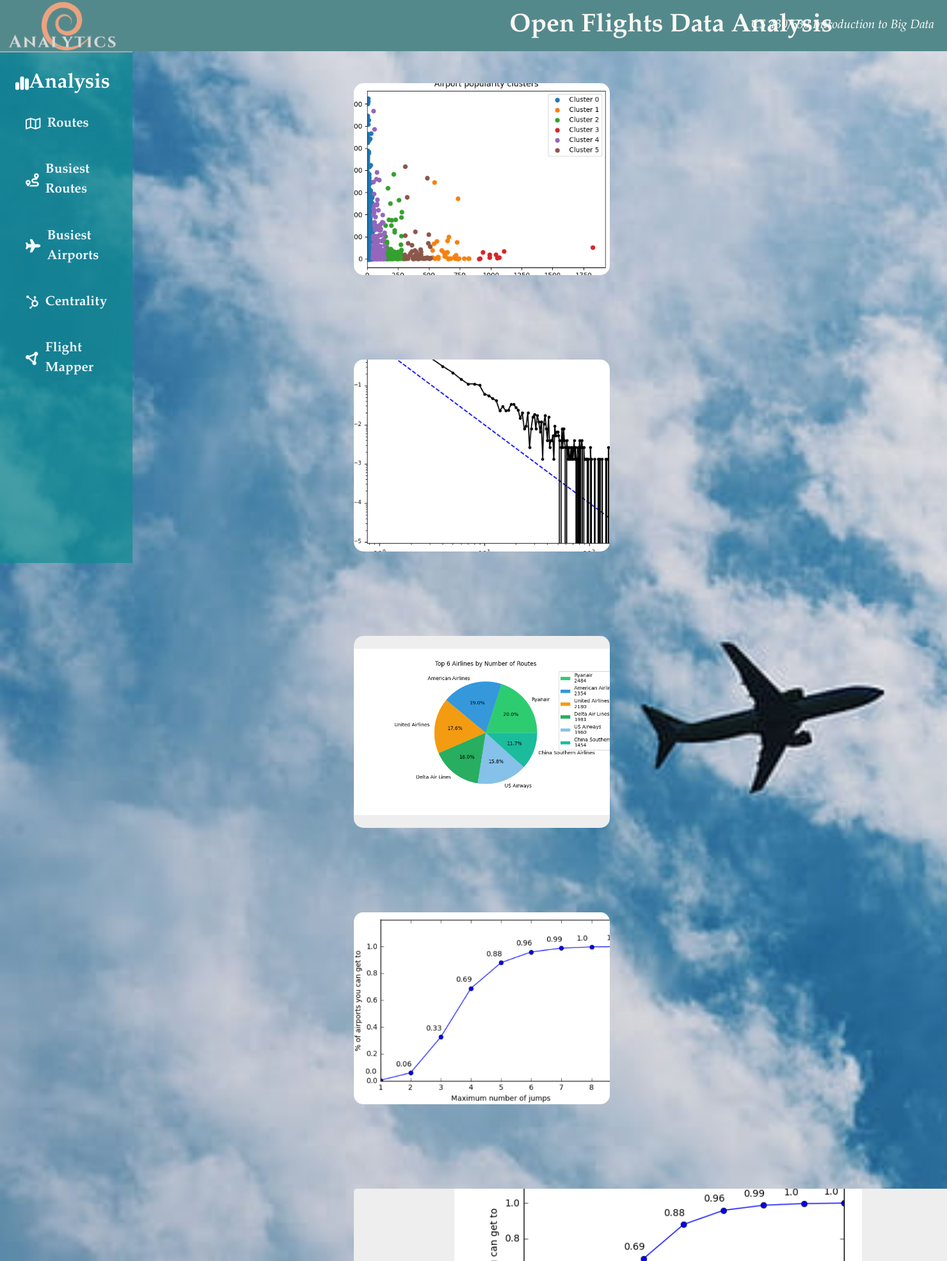
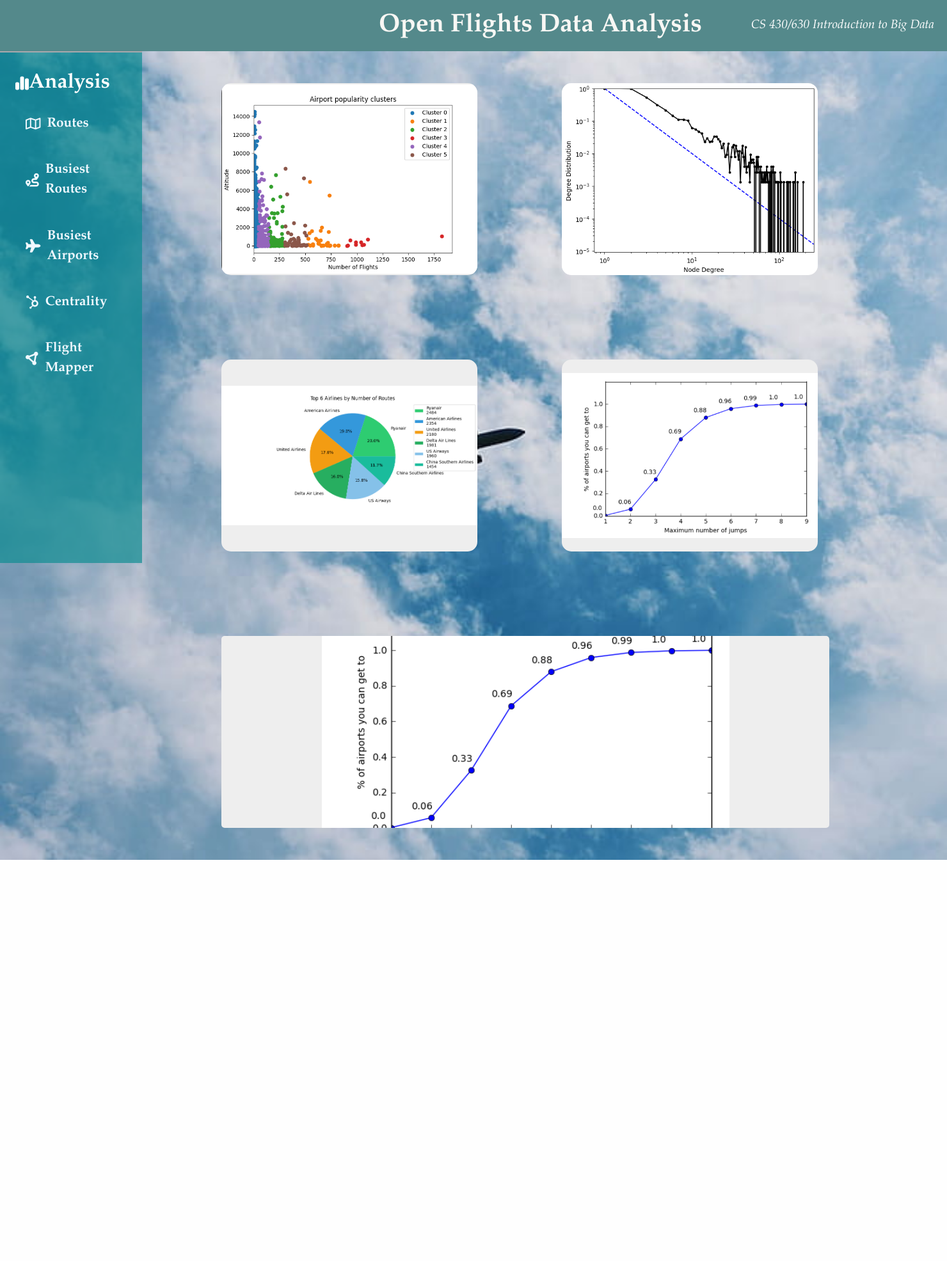
Before and after one commit to Vaishnavi-Desai-0204/Airline-Big-Data-Project, a Flask app: page / in a window 1480 px wide; the page is wider, and only the part inside the window is pictured. Shown: the top 1971 px of that part at 64% size. After the commit the page ends 1344 px from the top of that part, so only its background shows below. Run offline with Flask 3, Linux system fonts and the light colour scheme; some libraries are stand-ins or nearby versions.

Commit message:
mainpage

```diff
--- a/static/bubbles.json
+++ b/static/bubbles.json
@@ -1 +1 @@
-[[55.3643989563, 25.2527999878, 5.0, "DXB", "Dubai International Airport"], [-73.77890015, 40.63980103, 5.0, "JFK", "John F Kennedy International Airport"]]
+[[72.8678970337, 19.0886993408, 5.0, "BOM", "Chhatrapati Shivaji International Airport"], [4.76389, 52.308601, 5.0, "AMS", "Amsterdam Airport Schiphol"], [-118.4079971, 33.94250107, 5.0, "LAX", "Los Angeles International Airport"], [72.8678970337, 19.0886993408, 5.0, "BOM", "Chhatrapati Shivaji International Airport"], [2.55, 49.012798, 5.0, "CDG", "Charles de Gaulle International Airport"], [-118.4079971, 33.94250107, 5.0, "LAX", "Los Angeles International Airport"], [72.8678970337, 19.0886993408, 5.0, "BOM", "Chhatrapati Shivaji International Airport"], [55.3643989563, 25.2527999878, 5.0, "DXB", "Dubai International Airport"], [-118.4079971, 33.94250107, 5.0, "LAX", "Los Angeles International Airport"]]
--- a/templates/main_page.html
+++ b/templates/main_page.html
@@ -77,7 +77,7 @@
             width: 15%;
             background-color :  #0b8c91ad;
             padding: 1.5rem;
-            position: relative;
+            position: fixed;
         }
 
         .left-menu .menu-heading {
@@ -134,7 +134,7 @@
             /* justify-content: flex-start; */
             /* flex-wrap: wrap; */
             flex: 1;
-
+            flex-direction: row;
             margin-left: 20%;
         }
         .container {
@@ -180,8 +180,8 @@
 		}
 
 		.square img {
-			max-width: 120%;
-			max-height: 135%;
+			max-width: 100%;
+			max-height: 120%;
 			object-fit: fill;
 			transition: transform 0.2s ease-in-out;
 		}
@@ -268,7 +268,7 @@
 <body>
     <div class="body-bg">
         <div class="header">
-            <div class="logo"></div>
+
             <div class="title" style="text-align:center">
                 Open Flights Data Analysis
             </div>
@@ -287,7 +287,7 @@
                     <li style="margin-bottom: 25px;"><a href="{{ url_for('top_route') }}"><div class="left-menu-item"><i class="fa-solid fa-route"></i><span>Busiest Routes</span></div></a></li>
                     <li style="margin-bottom: 25px;"><a href="{{ url_for('busy_airports') }}"><div class="left-menu-item"><i class="fa-solid fa-plane"></i><span>Busiest Airports</span></div></a></li>
                     <li style="margin-bottom: 25px;"><a href="{{ url_for('centrality') }}"><div class="left-menu-item"><i class="fa-brands fa-hubspot"></i><span>Centrality</span></div></a></li>
-                    <li style="margin-bottom: 25px;"><a href="{{ url_for('results') }}"><div class="left-menu-item"><i class="fa-solid fa-circle-nodes"></i><span>Flight Mapper</span></div></a></li>
+                    <li style="margin-bottom: 25px;"><a href="{{ url_for('index') }}"><div class="left-menu-item"><i class="fa-solid fa-circle-nodes"></i><span>Flight Mapper</span></div></a></li>
                 </ul>
             </div>
             <div class="main-content">
```
